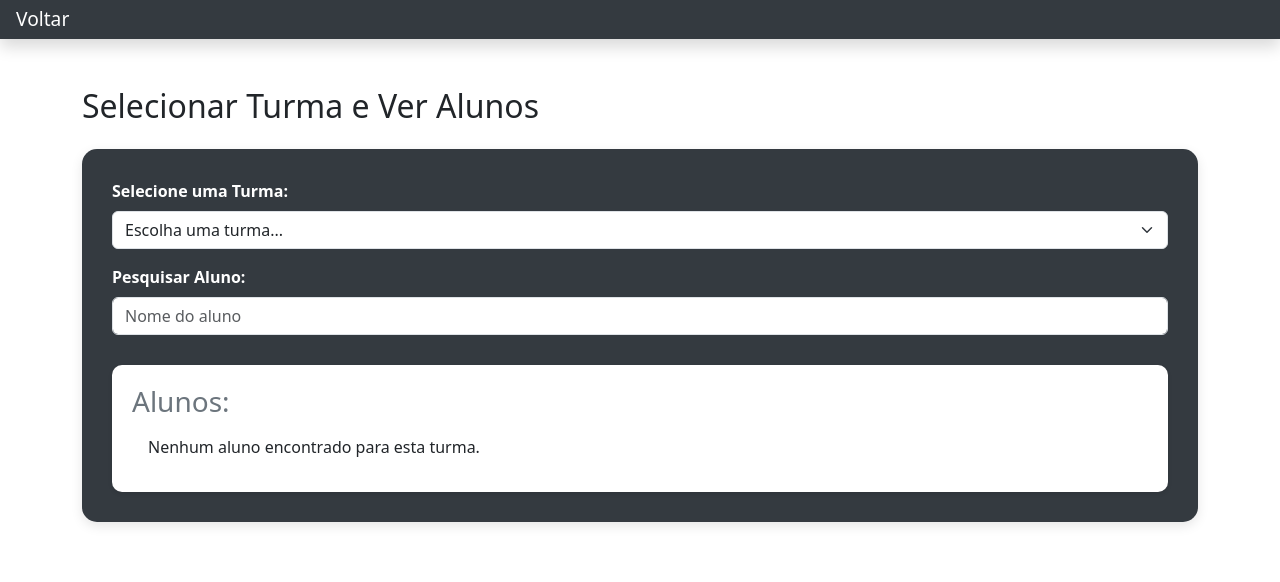
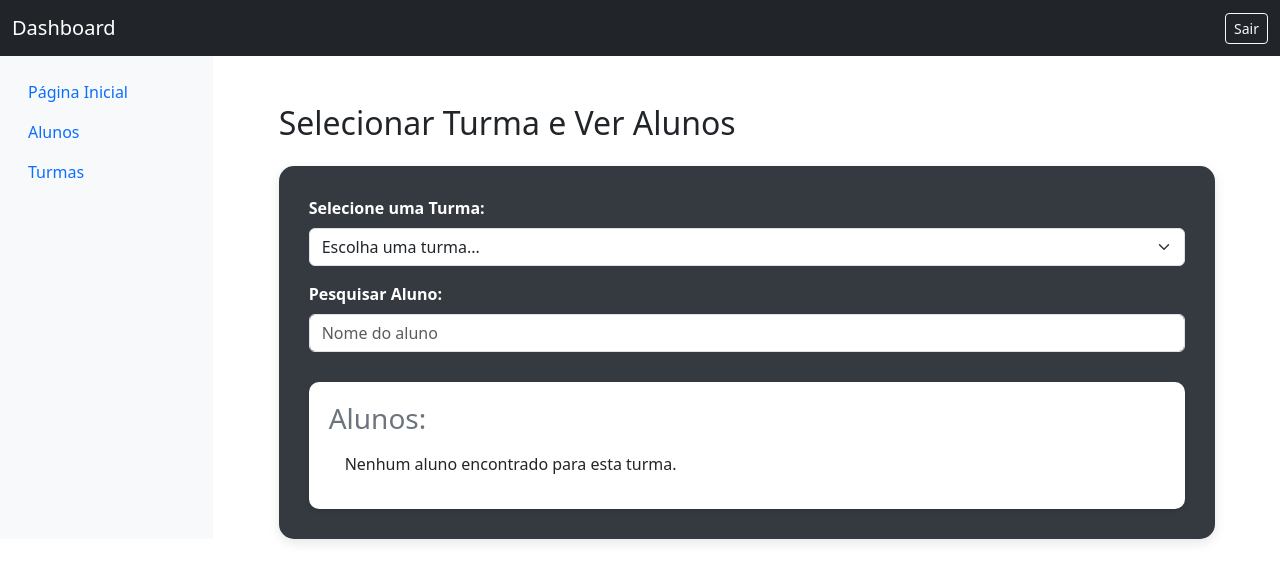
Before and after one commit to andreimeneghel/trabalho-cooperja, a PHP site: the page made by php/blog/templates/site/views/alunos.php in a window 1280 px wide. Shown: the top 582 px of the page. Run offline with PHP 8.4, Linux system fonts and the light colour scheme; the template is opened without the code that fills it, so the values that code supplies are empty; the visitor is signed in with stand-in values (Sample User, id 1).

Commit message:
commit add template sidebar and header to Alunos

```diff
--- a/php/blog/sistema/Suporte/Conexao.php
+++ b/php/blog/sistema/Suporte/Conexao.php
@@ -19,7 +19,7 @@ class Conexao {
                 define('DB_HOST', '127.0.0.1');
                 define('DB_PORTA', '3306');
                 define('DB_NOME', 'escola_db');
-                define('DB_USUARIO', 'coop-leandro');
+                define('DB_USUARIO', 'Artur Machado');
                 define('DB_SENHA', 'viveocampo');
 
 
--- a/php/blog/templates/site/views/alunos.php
+++ b/php/blog/templates/site/views/alunos.php
@@ -95,11 +95,20 @@ if (isset($_GET['turma_id'])) {
 
 </head>
 <body>
-    <header class="navbar navbar-dark sticky-top header-bg flex-md-nowrap p-0 shadow">
-        <a class="navbar-brand col-md-3 col-lg-2 me-0 px-3 header-text" href="/dashboard">Voltar</a>
-    </header>
 
-    <div class="container mt-5">
+    <?php
+    include 'header.php';
+    ?>
+
+
+
+<div class="row m-0">
+
+<?php
+    include 'sidebar.php';
+    ?>
+
+    <div class="container mt-5 col-9">
         <h2 class="mb-4 text-dark">Selecionar Turma e Ver Alunos</h2>
 
         <!-- Container com fundo diferente englobando a pesquisa e os alunos -->
@@ -139,5 +148,6 @@ if (isset($_GET['turma_id'])) {
         </div>
     </div>
     <script src="https://cdn.jsdelivr.net/npm/bootstrap@5.3.3/dist/js/bootstrap.bundle.min.js"></script>
+    </div>
 </body>
 </html>
```
